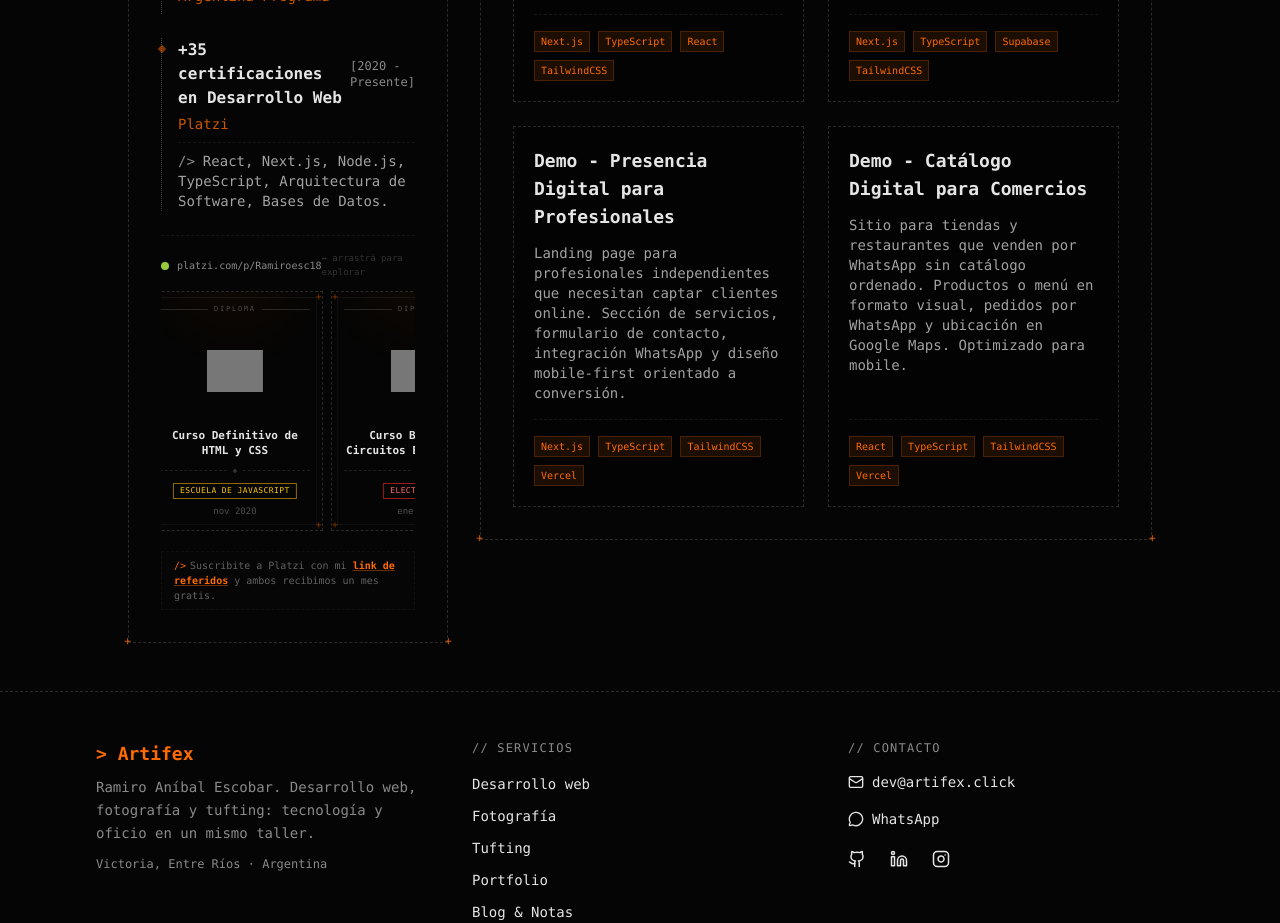
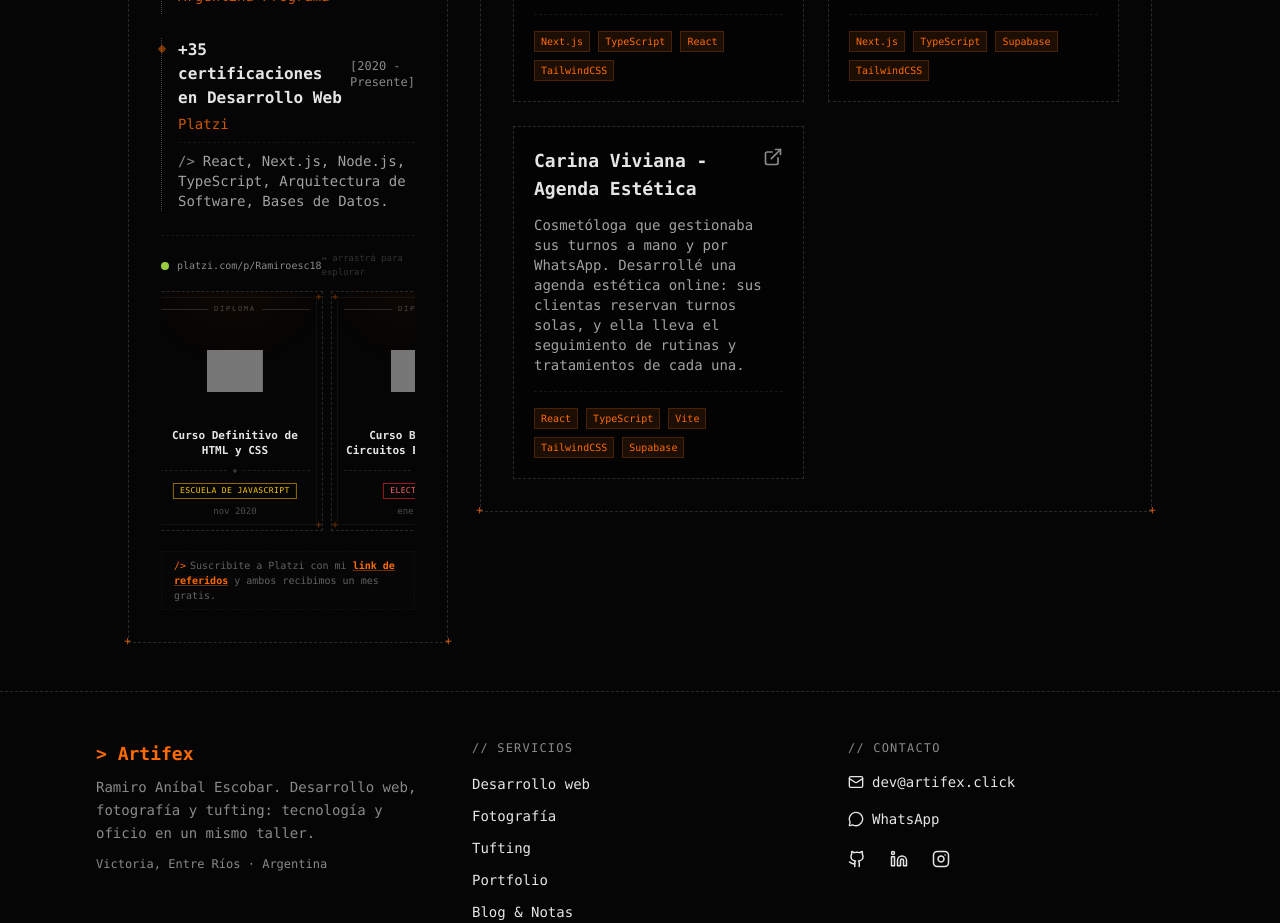
Before and after one commit to artifex94/artifex94.github.io, a React (Vite) app: page /portfolio in a window 1280 px wide. Shown: the part 1440-2363 px from the top of the page. Built offline with nearby package versions, Linux system fonts and the light colour scheme; grey boxes are pictures that could not be loaded.

Commit message:
feat(portfolio): reemplazar demos por el proyecto real carinaviviana.com

```diff
--- a/src/data/data.ts
+++ b/src/data/data.ts
@@ -141,18 +141,12 @@
       technologies: ["Next.js", "TypeScript", "Supabase", "TailwindCSS"]
     },
     {
-      title: "Demo - Presencia Digital para Profesionales",
+      title: "Carina Viviana - Agenda Estética",
       description:
-        "Landing page para profesionales independientes que necesitan captar clientes online. " +
-        "Sección de servicios, formulario de contacto, integración WhatsApp y diseño mobile-first orientado a conversión.",
-      technologies: ["Next.js", "TypeScript", "TailwindCSS", "Vercel"]
-    },
-    {
-      title: "Demo - Catálogo Digital para Comercios",
-      description:
-        "Sitio para tiendas y restaurantes que venden por WhatsApp sin catálogo ordenado. " +
-        "Productos o menú en formato visual, pedidos por WhatsApp y ubicación en Google Maps. Optimizado para mobile.",
-      technologies: ["React", "TypeScript", "TailwindCSS", "Vercel"]
+        "Cosmetóloga que gestionaba sus turnos a mano y por WhatsApp. " +
+        "Desarrollé una agenda estética online: sus clientas reservan turnos solas, y ella lleva el seguimiento de rutinas y tratamientos de cada una.",
+      technologies: ["React", "TypeScript", "Vite", "TailwindCSS", "Supabase"],
+      liveUrl: "https://carinaviviana.com"
     }
   ]
 };
```
